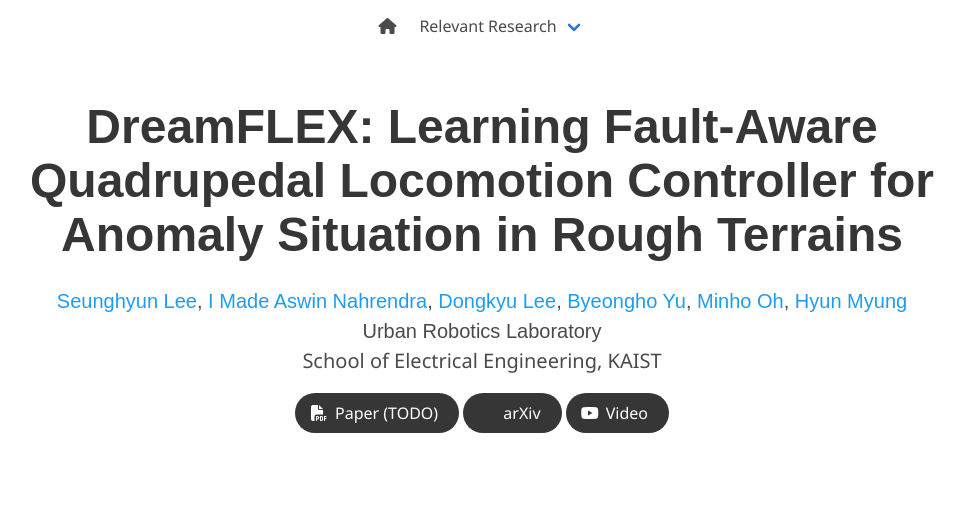
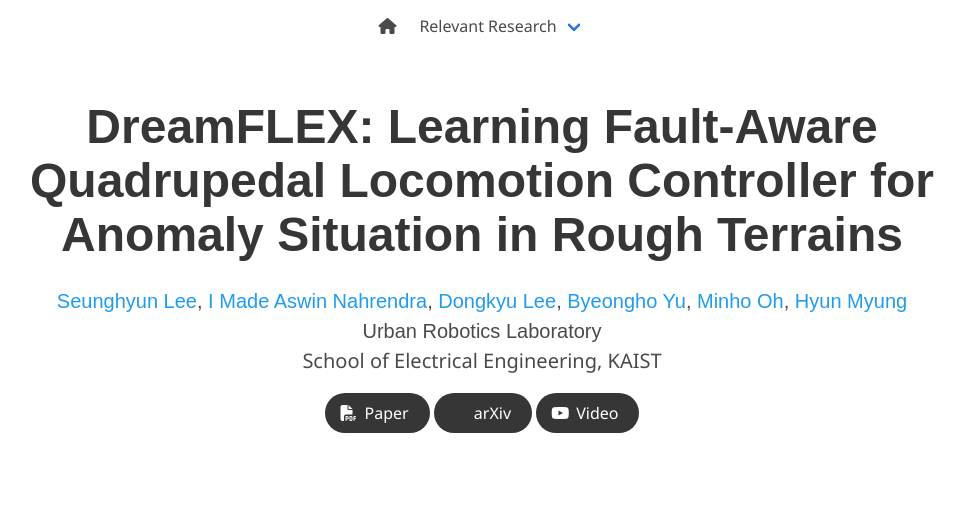
Before and after one commit to dreamflex/dreamflex.github.io, a plain HTML site: page index.html in a window 1280 px wide. Shown: the top 524 px of the page, without its empty margins (158-1123 px from the left). Drawn offline with nearby package versions, Linux system fonts and the light colour scheme; some icons are missing; a web font is replaced by a local one.

Commit message:
240212 update

```diff
--- a/index.html
+++ b/index.html
@@ -124,7 +124,7 @@
                   <span class="icon">
                       <i class="fas fa-file-pdf"></i>
                   </span>
-                  <span>Paper (TODO)</span>
+                  <span>Paper</span>
                 </a>
               </span>
               <span class="link-block">
```
